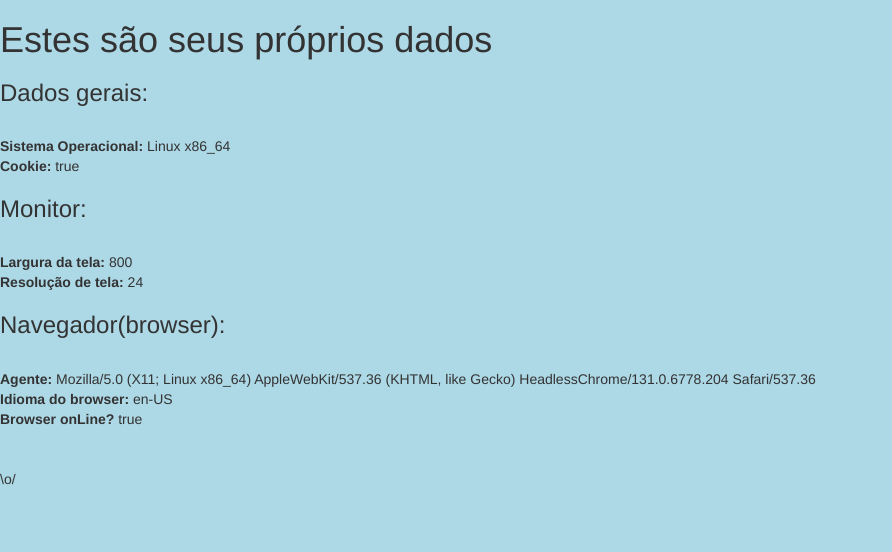
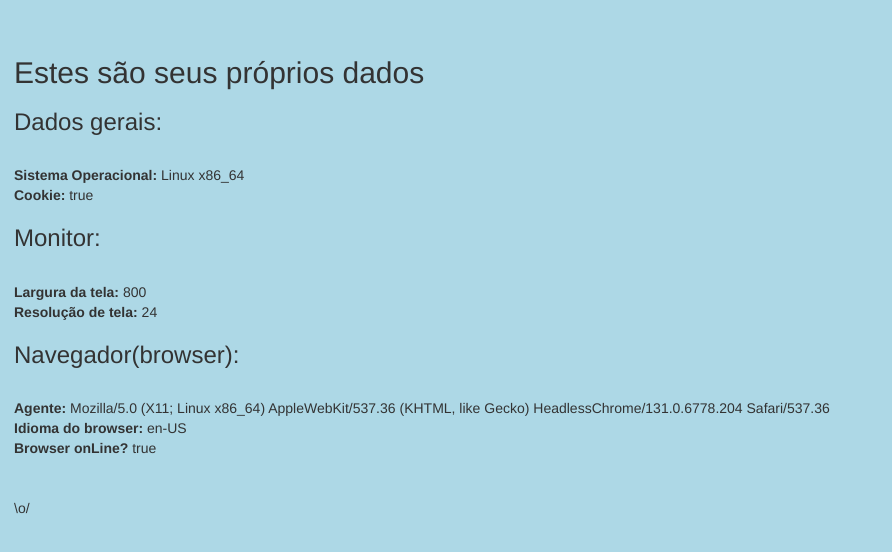
Before and after one commit to Joesynth/SeusDados, a plain HTML site: page index.html in a window 1280 px wide. Shown: the whole page, without its empty margins (0-892 px from the left). Drawn offline with nearby package versions, Linux system fonts and the light colour scheme.

Commit message:
Refactor HTML structure and update content

```diff
--- a/index.html
+++ b/index.html
@@ -37,6 +37,13 @@
 	body {background-color: lightblue;
 	}
 
+	main {
+		margin-top: 4em;
+		margin-left: 1em;
+	}
+
+
+
   </style>
 
 
@@ -73,7 +80,7 @@
 
 
 
-			<h1>Estes são seus próprios dados</h1>
+			<h2>Estes são seus próprios dados</h2>
 
 			<div id="painel"></div>
 			<div id="painel2"></div>
```
